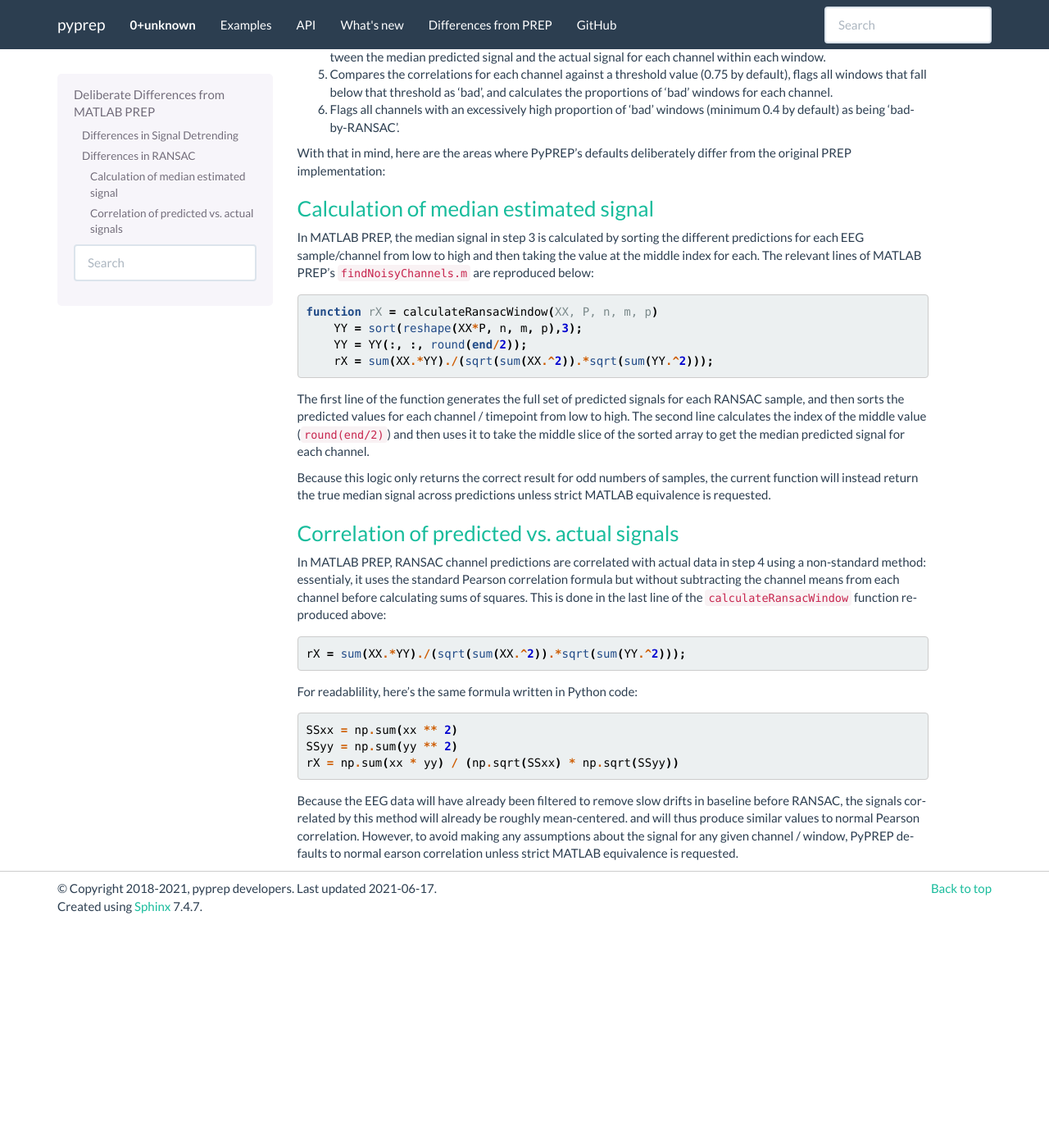
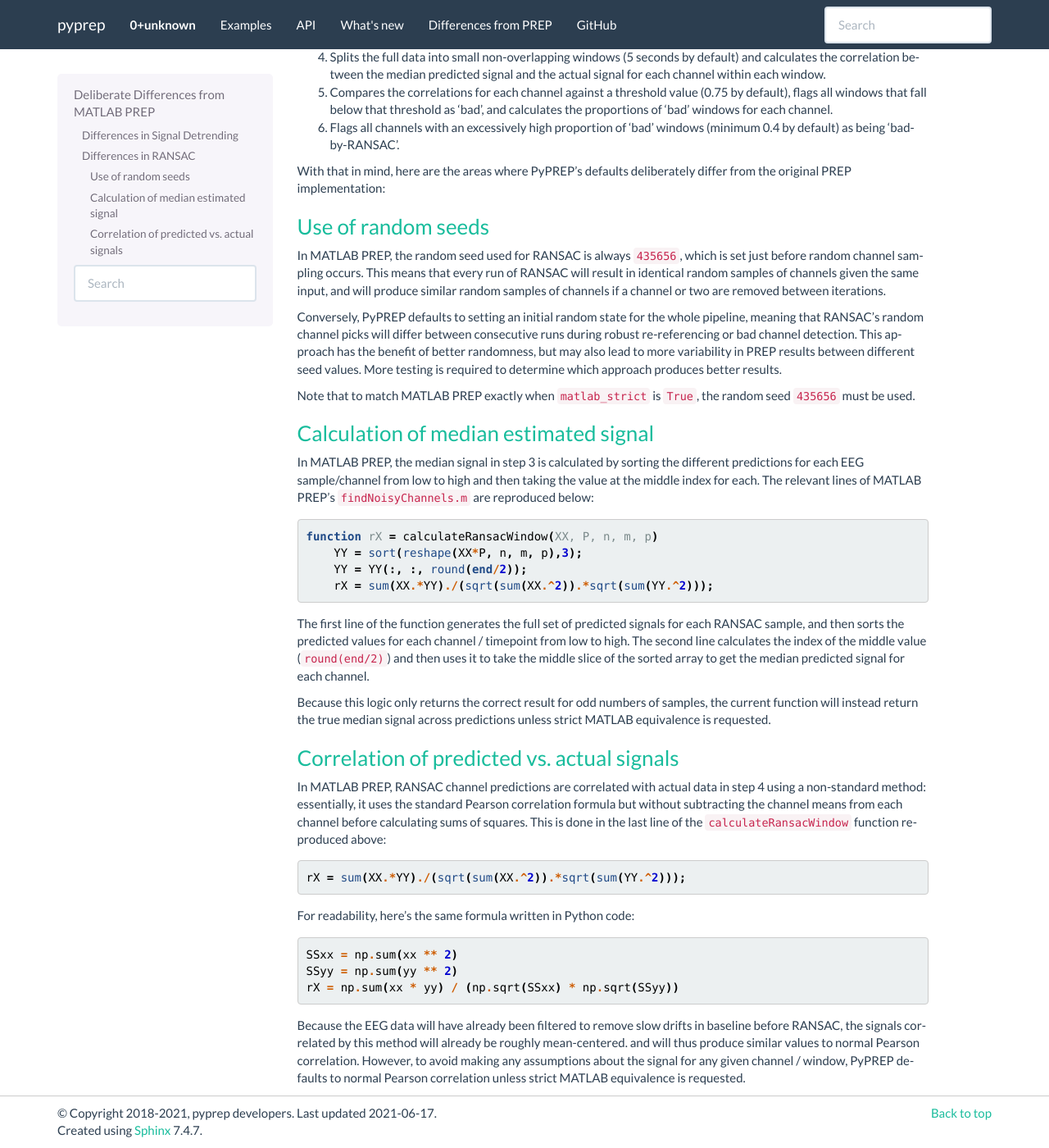
Before and after one commit to sappelhoff/pyprep, a Sphinx documentation site: the page built from docs/matlab_differences.rst, in a window 1280 px wide and 1400 px high, scrolled down 1007 px. Shown: the whole window at 82% size. Built offline with Sphinx 7.4.7, drawn with Linux system fonts in a browser that asks for light colours; before the commit the page ends 2133 px from its top, so only the background shows below that; some of the changed text lies outside the part shown.

Commit message:
Use identical RNG state across RANSAC runs when matlab_strict enabled (#89)
* Re-use RANSAC random seed if matlab_strict

* Updated whats_new.rst

* Update matlab_differences.rst

```diff
--- a/docs/matlab_differences.rst
+++ b/docs/matlab_differences.rst
@@ -75,6 +75,26 @@
 
 With that in mind, here are the areas where PyPREP's defaults deliberately
 differ from the original PREP implementation:
+
+
+Use of random seeds
+^^^^^^^^^^^^^^^^^^^
+
+In MATLAB PREP, the random seed used for RANSAC is always ``435656``, which is
+set just before random channel sampling occurs. This means that every run of
+RANSAC will result in identical random samples of channels given the same
+input, and will produce similar random samples of channels if a channel or two
+are removed between iterations.
+
+Conversely, PyPREP defaults to setting an initial random state for the whole
+pipeline, meaning that RANSAC's random channel picks will differ between
+consecutive runs during robust re-referencing or bad channel detection. This
+approach has the benefit of better randomness, but may also lead to more
+variability in PREP results between different seed values. More testing is
+required to determine which approach produces better results.
+
+Note that to match MATLAB PREP exactly when ``matlab_strict`` is ``True``, the
+random seed ``435656`` must be used.
 
 
 Calculation of median estimated signal
@@ -107,7 +127,7 @@
 ^^^^^^^^^^^^^^^^^^^^^^^^^^^^^^^^^^^^^^^^^^^
 
 In MATLAB PREP, RANSAC channel predictions are correlated with actual data
-in step 4 using a non-standard method: essentialy, it uses the standard Pearson
+in step 4 using a non-standard method: essentially, it uses the standard Pearson
 correlation formula but without subtracting the channel means from each channel
 before calculating sums of squares. This is done in the last line of the
 ``calculateRansacWindow`` function reproduced above:
@@ -116,7 +136,7 @@
 
    rX = sum(XX.*YY)./(sqrt(sum(XX.^2)).*sqrt(sum(YY.^2)));
 
-For readablility, here's the same formula written in Python code::
+For readability, here's the same formula written in Python code::
 
    SSxx = np.sum(xx ** 2)
    SSyy = np.sum(yy ** 2)
@@ -126,5 +146,5 @@
 baseline before RANSAC, the signals correlated by this method will already be
 roughly mean-centered. and will thus produce similar values to normal Pearson
 correlation. However, to avoid making any assumptions about the signal for any
-given channel / window, PyPREP defaults to normal earson correlation unless
+given channel / window, PyPREP defaults to normal Pearson correlation unless
 strict MATLAB equivalence is requested.
--- a/docs/whats_new.rst
+++ b/docs/whats_new.rst
@@ -46,6 +46,7 @@
 - Changed :class:`~pyprep.Reference` to exclude "bad-by-SNR" channels from initial average referencing, matching MATLAB PREP behaviour, by `Austin Hurst`_ (:gh:`78`)
 - Changed :class:`~pyprep.Reference` to only flag "unusable" channels (bad by flat, NaNs, or low SNR) from the first pass of noisy detection for permanent exclusion from the reference signal, matching MATLAB PREP behaviour, by `Austin Hurst`_ (:gh:`78`)
 - Added a framework for automated testing of PyPREP's components against their MATLAB PREP counterparts (using ``.mat`` and ``.set`` files generated with the `matprep_artifacts`_ script), helping verify that the two PREP implementations are numerically equivalent when `matlab_strict` is ``True``, by `Austin Hurst`_ (:gh:`79`)
+- Changed :class:`~pyprep.NoisyChannels` to reuse the same random state for each run of RANSAC when ``matlab_strict`` is ``True``, matching MATLAB PREP behaviour, by `Austin Hurst`_ (:gh:`89`)
 
 .. _matprep_artifacts: https://github.com/a-hurst/matprep_artifacts
 
@@ -65,6 +66,7 @@
 - The following methods have been moved to a new module named :mod:`~pyprep.ransac` and are now private: `NoisyChannels.ransac_correlations`, `NoisyChannels.run_ransac`, and `NoisyChannels.get_ransac_pred` methods, by `Yorguin Mantilla`_ (:gh:`51`)
 - The permissible parameters for the following methods were removed and/or reordered: `NoisyChannels.ransac_correlations`, `NoisyChannels.run_ransac`, and `NoisyChannels.get_ransac_pred` methods, by `Austin Hurst`_ and `Yorguin Mantilla`_ (:gh:`43`)
 - Changed the meaning of the argument `channel_wise` in :meth:`~pyprep.NoisyChannels.find_bad_by_ransac` to mean 'perform RANSAC across chunks of channels instead of window-wise', from its original meaning of 'perform channel-wise RANSAC one channel at a time', by `Austin Hurst`_ (:gh:`66`)
+- The arguments `fraction_bad` and `fraction_good` were renamed to `frac_bad` and `sample_prop`, respectively, for :meth:`~pyprep.NoisyChannels.find_bad_by_ransac` and :func:`~pyprep.ransac.find_bad_by_ransac`, by `Austin Hurst`_ (:gh:`88`)
 
 
 .. _changes_0_3_1:
```
Also changed, not shown: other parts of docs/matlab_differences.rst (+3 -3 lines), 3 other files.
